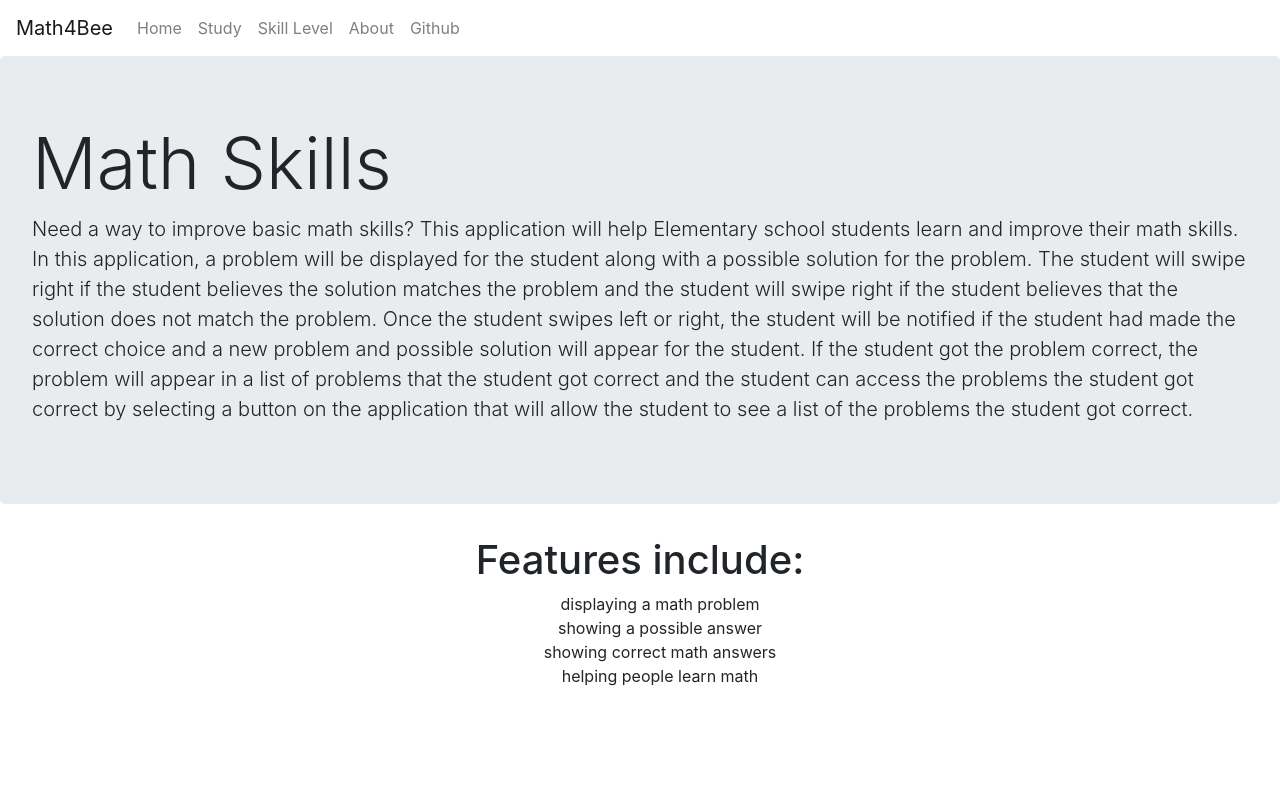
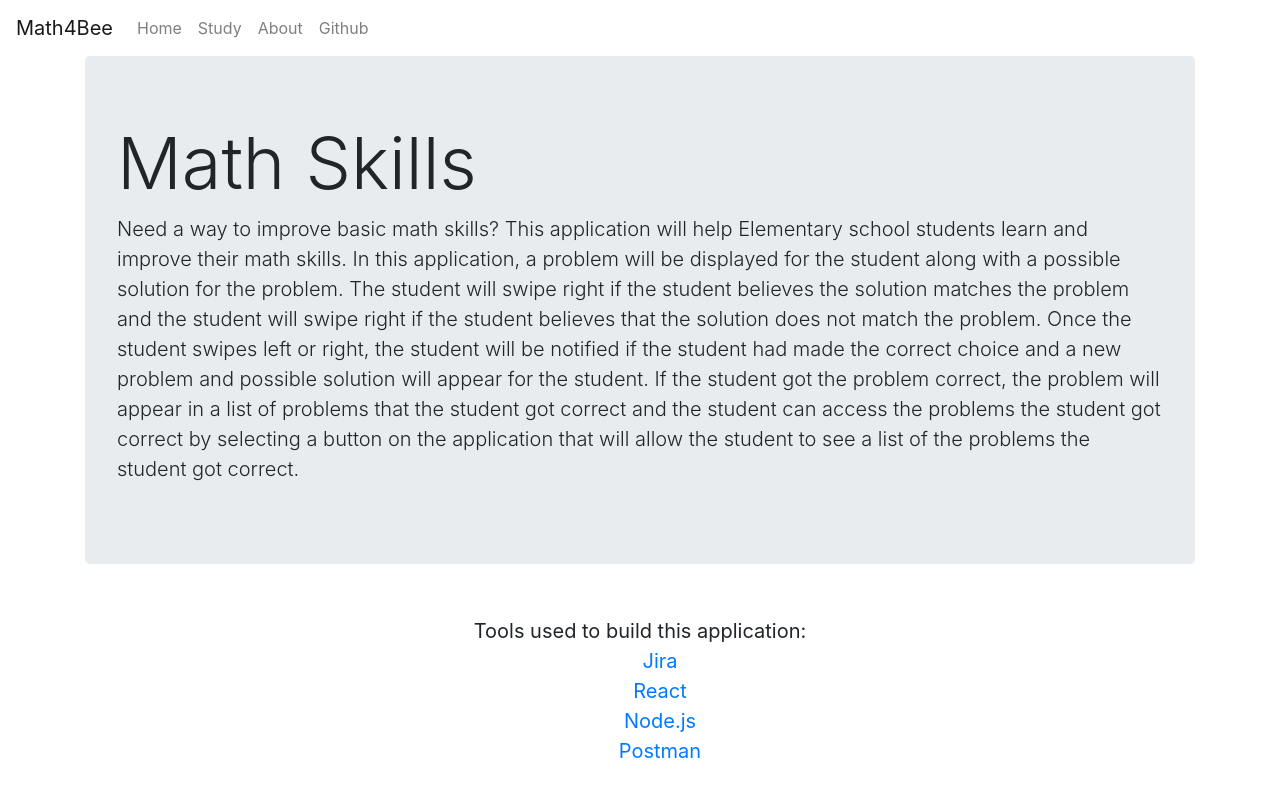
Before and after one commit to Codubee/MathSkillsMW3-4-Front, a React (Create React App) app: page / in a window 1280 px wide. Shown: the top 800 px of the page. Built offline with nearby package versions, Linux system fonts and the light colour scheme.

Commit message:
Fixed some issues

```diff
--- a/src/App.js
+++ b/src/App.js
@@ -1,13 +1,14 @@
 import './App.css';
 
 import Explanation from './components/Explanation';
-//import LandingPage from './views/LandingPage';
+import LandingPage from './views/LandingPage';
 import Navigation from './components/Navigation';
 import Features from './components/Features';
 import Team from './components/Team'
 import Tools from './components/Tools'
 
 import { BrowserRouter as Router, Route, Switch } from 'react-router-dom'
+import Math from './views/Math';
 
 function App() {
   return (
@@ -16,22 +17,14 @@ function App() {
           <Navigation/>
           <Switch>
             <Route path="/study">
-              <div>
-                This is the main application page, <br/>
-                to be added to the site soon.
-              </div>
+              <Math/>
             </Route>
             <Route path="/about">
               <Team />
               <Tools/>
             </Route>
-            <Route path="/github" component={() => {
-              window.location.href = "https://github.com/Codubee/MathSkillsMW3-4-Front";
-              return null;
-            }}/>
             <Route exact path="/">
-              <Explanation/>
-              <Features />
+              <LandingPage/>
             </Route>
           </Switch>
         </div>
--- a/src/components/Navigation.js
+++ b/src/components/Navigation.js
@@ -5,8 +5,7 @@ import {
   NavbarToggler,
   NavbarBrand,
   Nav,
-  NavItem,
-  NavLink
+  NavItem
 } from 'reactstrap';
 import { Link } from 'react-router-dom'
 
@@ -29,14 +28,10 @@ const Navigation = (props) => {
               <Link className="nav-link" to="/study">Study</Link>
             </NavItem>
             <NavItem>
-              <Link className="nav-link" to="/skills">Skill Level</Link>
-            </NavItem>
-            <NavItem>
               <Link className="nav-link" to="/about">About</Link>
             </NavItem>
             <NavItem>
-              <Link className="nav-link" to="/github">Github</Link>
-              {/* <NavLink href="https://github.com/Codubee/MathSkillsMW3-4-Front">Github</NavLink> */}
+              <a className="nav-link" href="https://github.com/Codubee/MathSkillsMW3-4-Front" target="_blank">Github</a>
             </NavItem>
           </Nav>
         </Collapse>
```
